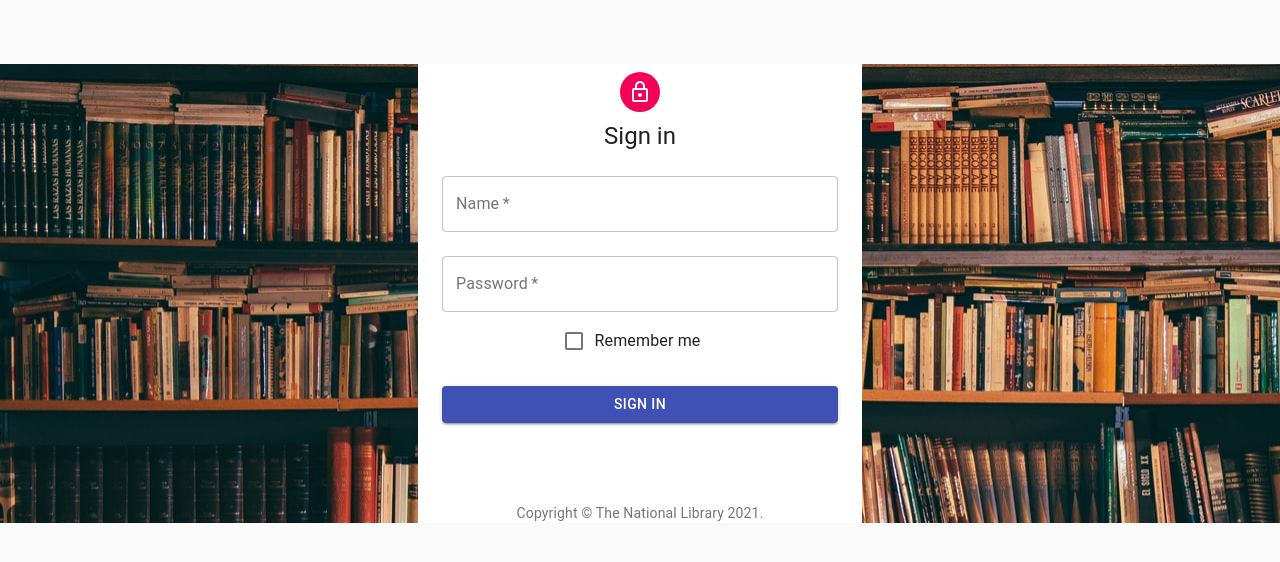
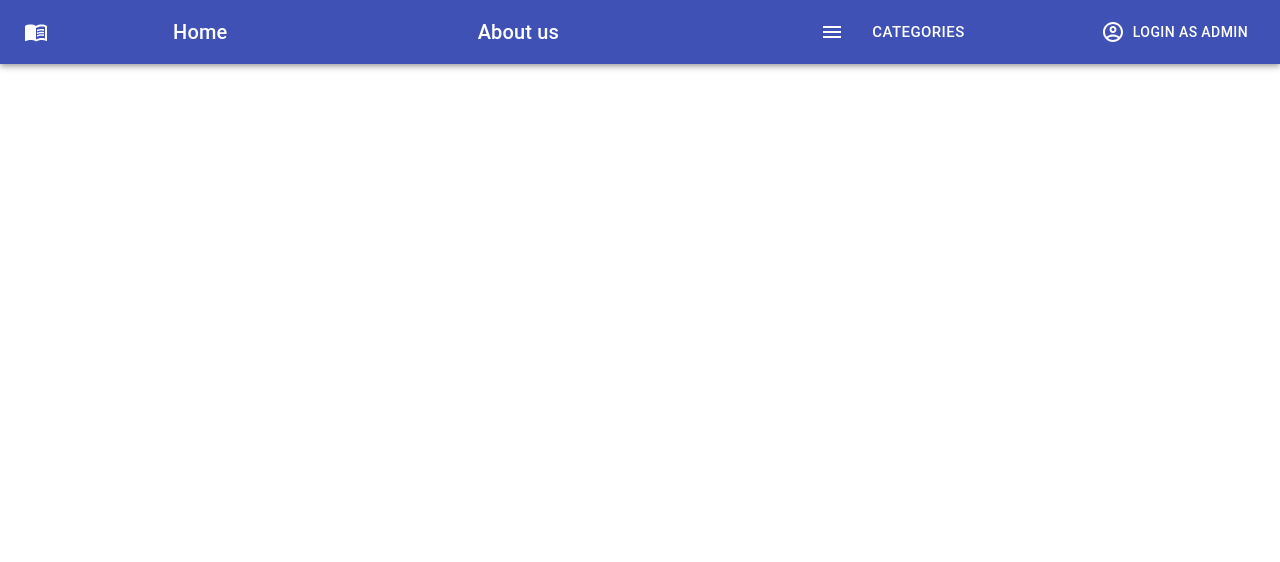
Before and after one commit to AwsRadwan/MERN_Project, a React (Create React App) app in the folder The National Library/client/: page / in a window 1280 px wide. Shown: the top 562 px of the page. Built offline with nearby package versions, Linux system fonts and the light colour scheme.

Commit message:
NavBar Component - Done

```diff
--- a/The National Library/client/src/App.css
+++ b/The National Library/client/src/App.css
@@ -36,3 +36,11 @@
     transform: rotate(360deg);
   }
 }
+.links {
+  color: inherit;
+  text-decoration: none;
+}
+.navbutton {
+  font-variant: inherit;
+
+}
--- a/The National Library/client/src/App.js
+++ b/The National Library/client/src/App.js
@@ -2,12 +2,18 @@ import logo from './logo.svg';
 import './App.css';
 import Admin from './views/Admin';
 import Cookies from 'js-cookie'
+import { Router, Link } from "@reach/router"
+import Main from './views/Main';
+
 function App() {
 
 
   return (
     <div className="App">
-      <Admin />
+      <Router>
+        <Admin path="/admin/login" />
+        <Main  path="/"/>
+      </Router>
     </div>
   );
 }
--- a/The National Library/client/src/components/Navbar.js
+++ b/The National Library/client/src/components/Navbar.js
@@ -1,95 +1,177 @@
 import React from 'react';
-import PropTypes from 'prop-types';
 import { makeStyles } from '@material-ui/core/styles';
 import AppBar from '@material-ui/core/AppBar';
-import Tabs from '@material-ui/core/Tabs';
-import Tab from '@material-ui/core/Tab';
+import Toolbar from '@material-ui/core/Toolbar';
 import Typography from '@material-ui/core/Typography';
-import Box from '@material-ui/core/Box';
+import Button from '@material-ui/core/Button';
+import IconButton from '@material-ui/core/IconButton';
+import MenuIcon from '@material-ui/icons/Menu';
+import Menu from '@material-ui/core/Menu';
+import MenuItem from '@material-ui/core/MenuItem';
+import { Link, navigate } from "@reach/router";
+// import { PromiseProvider } from 'mongoose';
+import MenuBookIcon from '@material-ui/icons/MenuBook';
+import AccountCircleOutlinedIcon from '@material-ui/icons/AccountCircleOutlined';
 
-function TabPanel(props) {
-  const { children, value, index, ...other } = props;
-
-  return (
-    <div
-      role="tabpanel"
-      hidden={value !== index}
-      id={`nav-tabpanel-${index}`}
-      aria-labelledby={`nav-tab-${index}`}
-      {...other}
-    >
-      {value === index && (
-        <Box p={3}>
-          <Typography>{children}</Typography>
-        </Box>
-      )}
-    </div>
-  );
-}
-
-TabPanel.propTypes = {
-  children: PropTypes.node,
-  index: PropTypes.any.isRequired,
-  value: PropTypes.any.isRequired,
-};
-
-function a11yProps(index) {
-  return {
-    id: `nav-tab-${index}`,
-    'aria-controls': `nav-tabpanel-${index}`,
-  };
-}
-
-function LinkTab(props) {
-  return (
-    <Tab
-      component="a"
-      onClick={(event) => {
-        event.preventDefault();
-      }}
-      {...props}
-    />
-  );
-}
 
 const useStyles = makeStyles((theme) => ({
   root: {
     flexGrow: 1,
-    backgroundColor: theme.palette.background.paper,
+  },
+  menuButton: {
+    marginRight: theme.spacing(2),
+  },
+  title: {
+    flexGrow: 1,
   },
 }));
 
-export default function NavTabs() {
+const Navbar = (props) => {
+
   const classes = useStyles();
-  const [value, setValue] = React.useState(0);
 
-  const handleChange = (event, newValue) => {
-    setValue(newValue);
+  const [anchorEl, setAnchorEl] = React.useState(null);
+
+  const handleClick = (event) => {
+    setAnchorEl(event.currentTarget);
+  };
+
+  const handleClose = () => {
+    setAnchorEl(null);
   };
 
   return (
     <div className={classes.root}>
       <AppBar position="static">
-        <Tabs
-          variant="fullWidth"
-          value={value}
-          onChange={handleChange}
-          aria-label="nav tabs example"
-        >
-          <LinkTab label="Home" href="/home" {...a11yProps(0)} />
-          <LinkTab label="About us" href="/about us" {...a11yProps(1)} />
-          <LinkTab label="Catagories" href="/catagories" {...a11yProps(2)} />
-        </Tabs>
+        <Toolbar>
+          {/* <IconButton edge="start" className={classes.menuButton} color="inherit" aria-label="menu">
+            <MenuIcon />
+          </IconButton> */}
+          <MenuBookIcon />
+          <Typography variant="h6" className={classes.title}>
+            <Link to="/" className="links" >Home</Link>
+          </Typography>
+          <Typography variant="h6" className={classes.title}>
+            <Link to="/aboutus" className="links" >About us</Link>
+          </Typography>
+          <Typography variant="h6" className={classes.title}>
+          <Button color='inherit' className="navbutton" variant="text" size="large" aria-controls="simple-menu" aria-haspopup="true" onClick={handleClick}>
+          <IconButton edge="start" className={classes.menuButton} color="inherit" aria-label="menu">
+            <MenuIcon />
+          </IconButton>
+          Categories
+          </Button>
+          </Typography>
+          <Menu
+            id="simple-menu"
+            anchorEl={anchorEl}
+            keepMounted
+            open={Boolean(anchorEl)}
+            onClose={handleClose}
+          >
+          {
+            props.categories && props.categories.map((c, i) => {
+              return(
+                <MenuItem key={i} onClick={(c) => props.setBooks(props.books.filter(x => x.category === c))}>{c}</MenuItem>
+              );
+            })
+          }
+          </Menu>
+          <AccountCircleOutlinedIcon />
+          <Button color="inherit">Login as Admin</Button>
+        </Toolbar>
       </AppBar>
-      <TabPanel value={value} index={0}>
-      Home
-      </TabPanel>
-      <TabPanel value={value} index={1}>
-      About us
-      </TabPanel>
-      <TabPanel value={value} index={2}>
-      Catagories
-      </TabPanel>
     </div>
-  );
+  )
 }
+
+export default Navbar
+
+
+
+// function TabPanel(props) {
+//   const { children, value, index, ...other } = props;
+
+//   return (
+//     <div
+//       role="tabpanel"
+//       hidden={value !== index}
+//       id={`nav-tabpanel-${index}`}
+//       aria-labelledby={`nav-tab-${index}`}
+//       {...other}
+//     >
+//       {value === index && (
+//         <Box p={3}>
+//           <Typography>{children}</Typography>
+//         </Box>
+//       )}
+//     </div>
+//   );
+// }
+
+// TabPanel.propTypes = {
+//   children: PropTypes.node,
+//   index: PropTypes.any.isRequired,
+//   value: PropTypes.any.isRequired,
+// };
+
+// function a11yProps(index) {
+//   return {
+//     id: `nav-tab-${index}`,
+//     'aria-controls': `nav-tabpanel-${index}`,
+//   };
+// }
+
+// function LinkTab(props) {
+//   return (
+//     <Tab
+//       component="a"
+//       onClick={(event) => {
+//         event.preventDefault();
+//       }}
+//       {...props}
+//     />
+//   );
+// }
+
+// const useStyles = makeStyles((theme) => ({
+//   root: {
+//     flexGrow: 1,
+//     backgroundColor: theme.palette.background.paper,
+//   },
+// }));
+
+// export default function NavTabs() {
+//   const classes = useStyles();
+//   const [value, setValue] = React.useState(0);
+
+//   const handleChange = (event, newValue) => {
+//     setValue(newValue);
+//   };
+
+//   return (
+//     <div className={classes.root}>
+//       <AppBar position="static">
+//         <Tabs
+//           variant="fullWidth"
+//           value={value}
+//           onChange={handleChange}
+//           aria-label="nav tabs example"
+//         >
+//           <LinkTab label="Home" href="/home" {...a11yProps(0)} />
+//           <LinkTab label="About us" href="/about us" {...a11yProps(1)} />
+//           <LinkTab label="Catagories" href="/catagories" {...a11yProps(2)} />
+//         </Tabs>
+//       </AppBar>
+//       <TabPanel value={value} index={0}>
+//       Home
+//       </TabPanel>
+//       <TabPanel value={value} index={1}>
+//       About us
+//       </TabPanel>
+//       <TabPanel value={value} index={2}>
+//       Catagories
+//       </TabPanel>
+//     </div>
+//   );
+// }
--- a/The National Library/client/src/views/Main.js
+++ b/The National Library/client/src/views/Main.js
@@ -1,9 +1,11 @@
 import React from 'react'
+import Navbar from '../components/Navbar'
+
 
 const Main = () => {
     return (
         <div>
-
+            <Navbar />
         </div>
     )
 }
--- a/The National Library/package.json
+++ b/The National Library/package.json
@@ -19,6 +19,7 @@
     "cors": "^2.8.5",
     "dotenv": "^10.0.0",
     "express": "^4.17.1",
+    "js-cookie": "^3.0.0",
     "jsonwebtoken": "^8.5.1",
     "mongoose": "^5.13.5",
     "mongoose-unique-validator": "^2.0.3",
```
Also changed, not shown: 2 other files (tests, documents, lock files or other folders).
